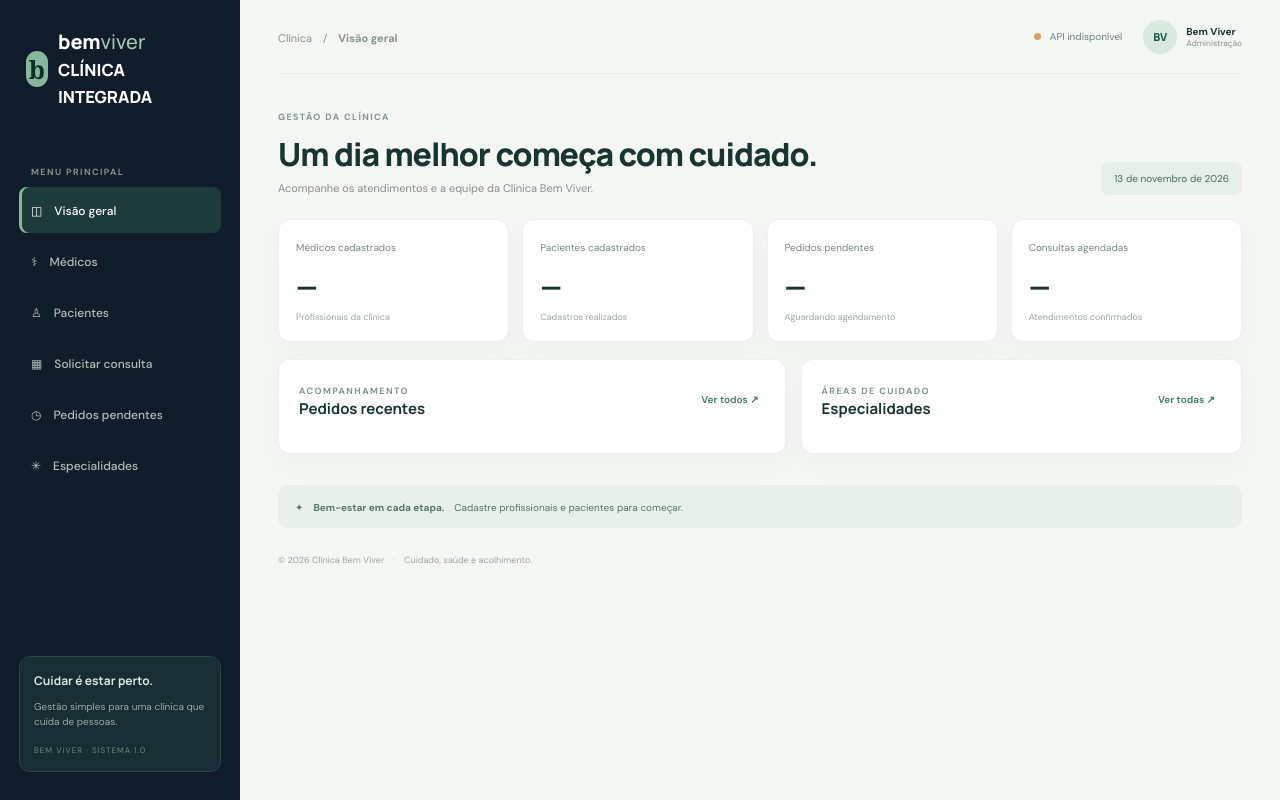
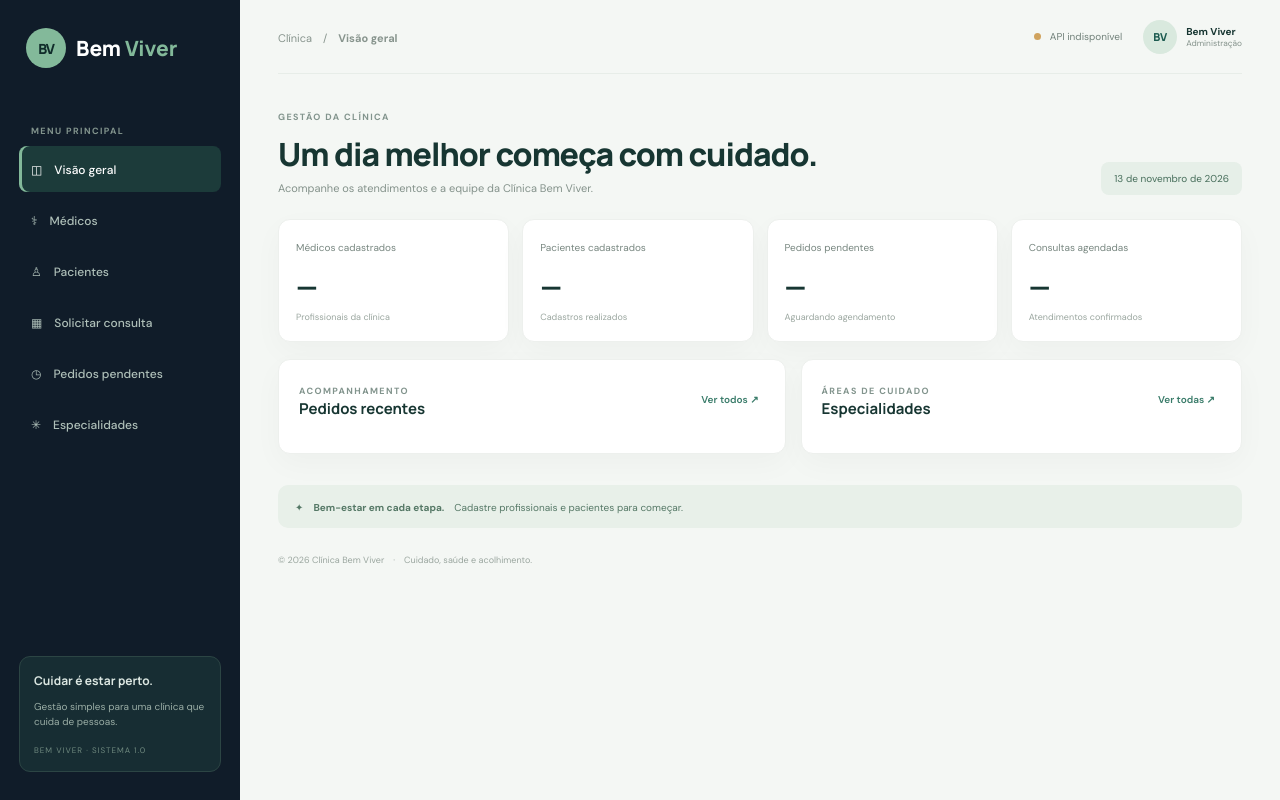
Before and after one commit to richqzw/Clinica_Bem_Viver, a plain HTML site: page parte3/index.html in a window 1280 px wide. Drawn offline with Linux system fonts and the light colour scheme; no server answers.

Commit message:
arrumando a logo do site

```diff
--- a/parte3/css/style.css
+++ b/parte3/css/style.css
@@ -21,7 +21,7 @@ body {
     font: 14px 'DM Sans', sans-serif;
 }
 
-/* Barra lateral */
+/* Barra lateral e logo */
 
 .sidebar {
     position: fixed;
@@ -37,28 +37,34 @@ body {
 
 .brand {
     display: flex;
+    align-items: center;
     gap: 10px;
-    align-items: center;
     text-decoration: none;
     color: white;
-    font: 800 20px Manrope;
+    font: 800 21px Manrope;
     margin: 0 7px 48px;
 }
 
 .logo {
-    width: 36px;
-    height: 36px;
-    border-radius: 12px;
+    width: 40px;
+    height: 40px;
+    border-radius: 50%;
     background: var(--sage);
     color: #102c2a;
     display: grid;
     place-items: center;
-    font: 800 25px Georgia;
+    font: 800 14px Manrope;
+    letter-spacing: -1px;
+}
+
+.brand-name {
+    display: flex;
+    gap: 4px;
 }
 
 .light {
-    color: #9dcbb1;
-    font-weight: 500;
+    color: var(--sage);
+    font-weight: 800;
 }
 
 .label,
--- a/parte3/index.html
+++ b/parte3/index.html
@@ -1,10 +1,9 @@
 
-<!doctype html>
+<!DOCTYPE html>
 <html lang="pt-BR">
 <head>
-    <meta charset="utf-8">
+    <meta charset="UTF-8">
     <meta name="viewport" content="width=device-width, initial-scale=1">
-
     <title>Clínica Bem Viver</title>
 
     <link rel="preconnect" href="https://fonts.googleapis.com">
@@ -16,11 +15,12 @@
 <body>
 
     <aside class="sidebar" id="sidebar">
+
         <a class="brand" href="#">
-            <span class="logo">b</span>
-            <span>
-                bem<span class="light">viver</span>
-                <small>CLÍNICA INTEGRADA</small>
+            <span class="logo">BV</span>
+            <span class="brand-name">
+                <span>Bem</span>
+                <span class="light">Viver</span>
             </span>
         </a>
 
@@ -40,9 +40,11 @@
             <p>Gestão simples para uma clínica que cuida de pessoas.</p>
             <small>BEM VIVER · SISTEMA 1.0</small>
         </div>
+
     </aside>
 
     <main>
+
         <header>
             <button id="menu" class="menu">☰</button>
 
@@ -62,7 +64,10 @@
             </div>
         </header>
 
+        <!-- Visão geral -->
+
         <section id="inicio" class="page show">
+
             <div class="heading">
                 <div>
                     <small class="eyebrow">GESTÃO DA CLÍNICA</small>
@@ -100,6 +105,7 @@
             </div>
 
             <div class="columns">
+
                 <article class="panel">
                     <div class="panel-title">
                         <div>
@@ -125,14 +131,19 @@
 
                     <div id="summary"></div>
                 </article>
+
             </div>
 
             <div class="note">
                 ✦　<b>Bem-estar em cada etapa.</b>　Cadastre profissionais e pacientes para começar.
             </div>
+
         </section>
 
+        <!-- Médicos -->
+
         <section id="medicos" class="page">
+
             <div class="heading">
                 <div>
                     <small class="eyebrow">CORPO CLÍNICO</small>
@@ -142,11 +153,13 @@
             </div>
 
             <div class="columns">
+
                 <article class="panel">
                     <h2>Cadastrar médico</h2>
                     <p class="sub">Preencha os dados do profissional.</p>
 
                     <form id="doctorForm" class="form">
+
                         <label>
                             Nome completo
                             <input name="nome" required>
@@ -179,6 +192,7 @@
 
                         <button class="primary">Salvar médico</button>
                         <span id="doctorMsg" class="msg"></span>
+
                     </form>
                 </article>
 
@@ -190,10 +204,15 @@
 
                     <div id="doctors"></div>
                 </article>
+
             </div>
+
         </section>
 
+        <!-- Pacientes -->
+
         <section id="pacientes" class="page">
+
             <div class="heading">
                 <div>
                     <small class="eyebrow">ACOLHIMENTO</small>
@@ -203,11 +222,13 @@
             </div>
 
             <div class="columns">
+
                 <article class="panel">
                     <h2>Novo paciente</h2>
                     <p class="sub">Dados para identificação e contato.</p>
 
                     <form id="patientForm" class="form">
+
                         <label>
                             Nome completo
                             <input name="nome" required>
@@ -235,6 +256,7 @@
 
                         <button class="primary">Cadastrar paciente</button>
                         <span id="patientMsg" class="msg"></span>
+
                     </form>
                 </article>
 
@@ -246,10 +268,15 @@
 
                     <div id="patients" class="tablebox"></div>
                 </article>
+
             </div>
+
         </section>
 
+        <!-- Consultas -->
+
         <section id="consultas" class="page">
+
             <div class="heading">
                 <div>
                     <small class="eyebrow">AGENDAMENTO</small>
@@ -259,6 +286,7 @@
             </div>
 
             <article class="panel narrow">
+
                 <div class="panel-title">
                     <div>
                         <h2>Novo pedido de consulta</h2>
@@ -269,6 +297,7 @@
                 </div>
 
                 <form id="appointmentForm" class="form">
+
                     <label>
                         Paciente
                         <select name="id_paciente" id="patientSelect" required></select>
@@ -291,16 +320,22 @@
 
                     <button class="primary">Enviar solicitação</button>
                     <span id="appointmentMsg" class="msg"></span>
+
                 </form>
+
             </article>
 
             <article class="panel">
                 <h2>Consultas registradas</h2>
                 <div id="appointments" class="tablebox"></div>
             </article>
+
         </section>
 
+        <!-- Pedidos pendentes -->
+
         <section id="pendentes" class="page">
+
             <div class="heading">
                 <div>
                     <small class="eyebrow">CENTRAL DE ATENDIMENTO</small>
@@ -312,9 +347,13 @@
             </div>
 
             <div id="pending" class="pending-grid"></div>
+
         </section>
 
+        <!-- Especialidades -->
+
         <section id="especialidades" class="page">
+
             <div class="heading">
                 <div>
                     <small class="eyebrow">ÁREAS DE CUIDADO</small>
@@ -324,15 +363,18 @@
             </div>
 
             <div id="specialties" class="specialty-grid"></div>
+
         </section>
 
         <footer>
             © 2026 Clínica Bem Viver　·　Cuidado, saúde e acolhimento.
         </footer>
+
     </main>
 
     <div id="toast" class="toast"></div>
 
     <script src="js/script.js"></script>
+
 </body>
 </html>
```
